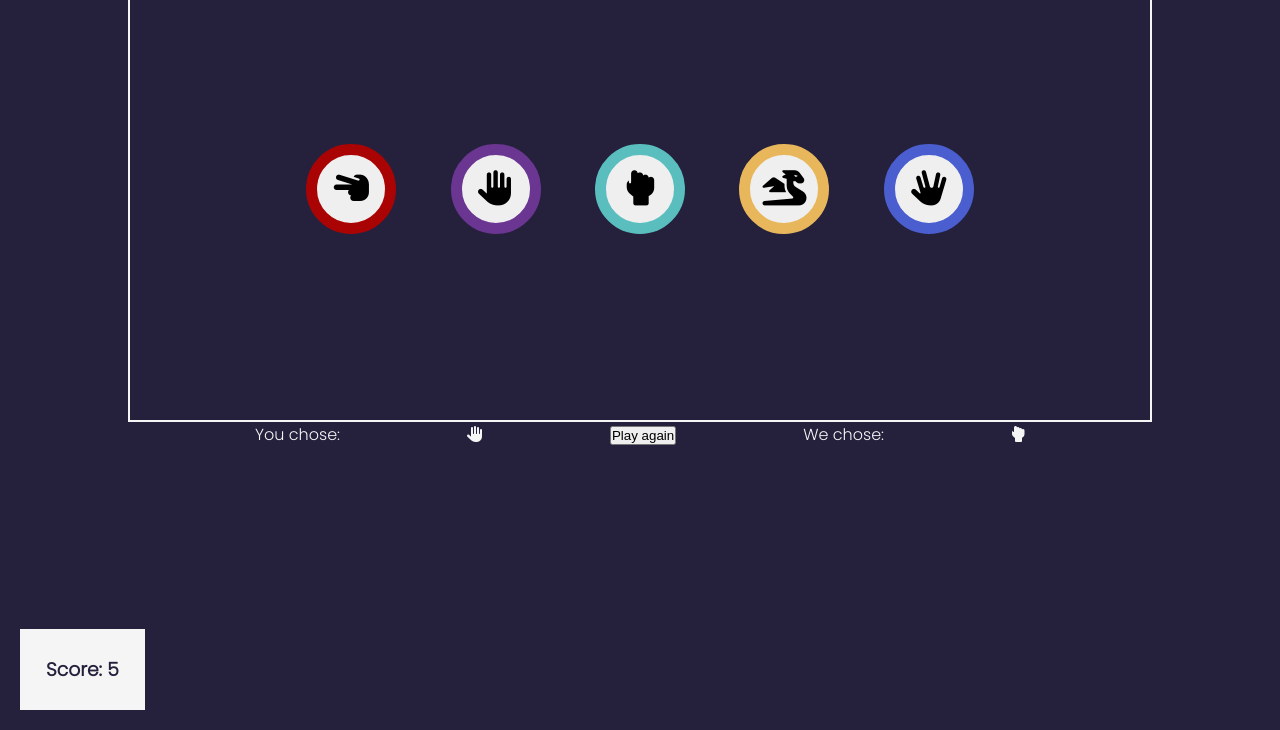
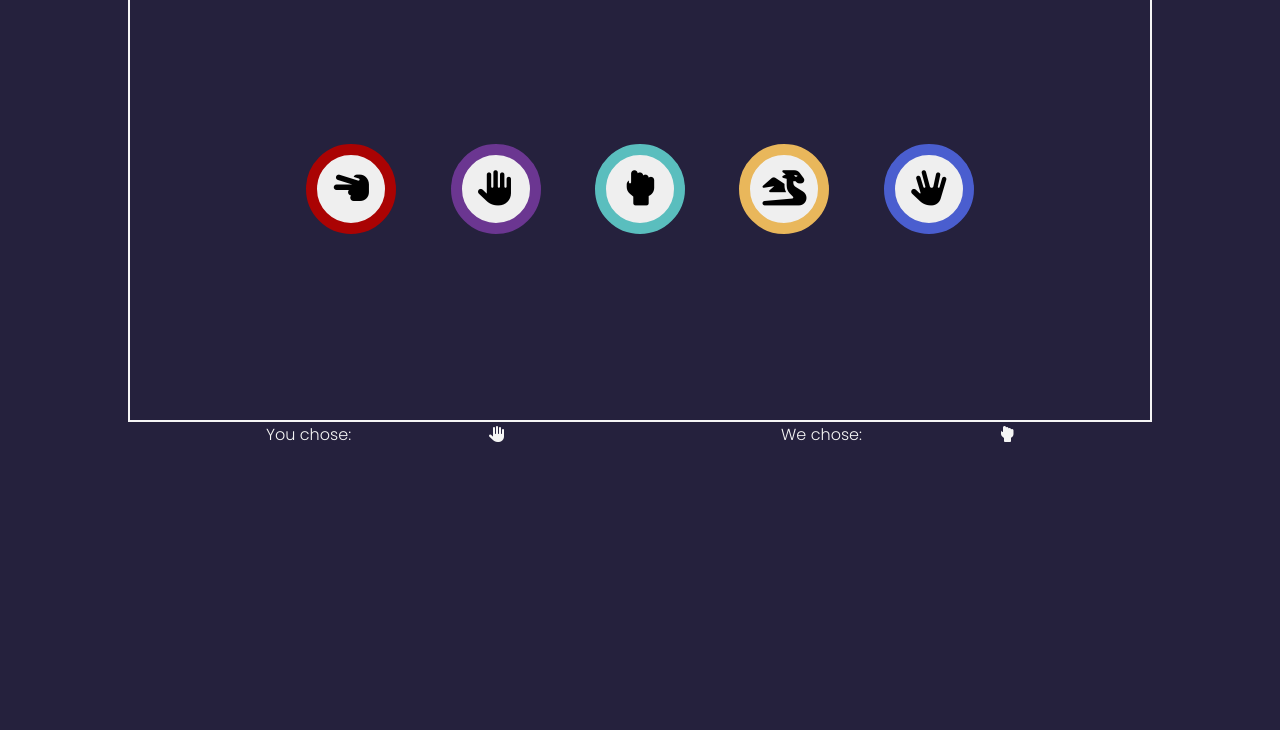
Before and after one commit to LookforLuke/R-P-S-L-S, a plain HTML site: page index.html in a window 1280 px wide. Shown: the part 70-800 px from the top of the page. Drawn offline with Linux system fonts and the light colour scheme.

Commit message:
maint: remove play again button

```diff
--- a/index.html
+++ b/index.html
@@ -50,7 +50,6 @@
         </span>
         <span class="result">
             <h3 id="winner"></h3>
-            <button data-type="play-again">Play again</button>
         </span>
         <span class="choice">
             <p>We chose: </p>
@@ -60,11 +59,6 @@
         </span>
     </div>
 
-    <!--Score-->
-    <span class="score-area">
-        <h3 class="scores">Score: <span id="score">5</span></h3>
-    </span>
-
     <script src="assets/js/script.js"></script>
 </body>
 </html>
```
